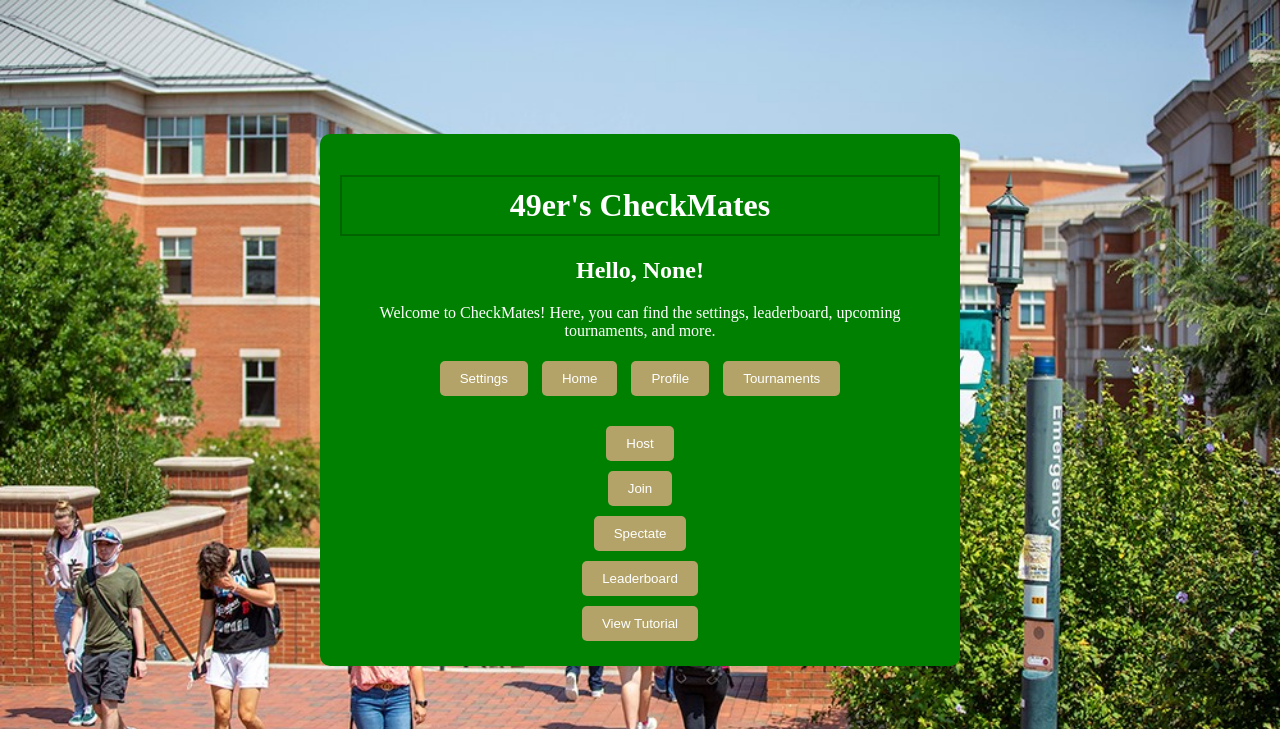
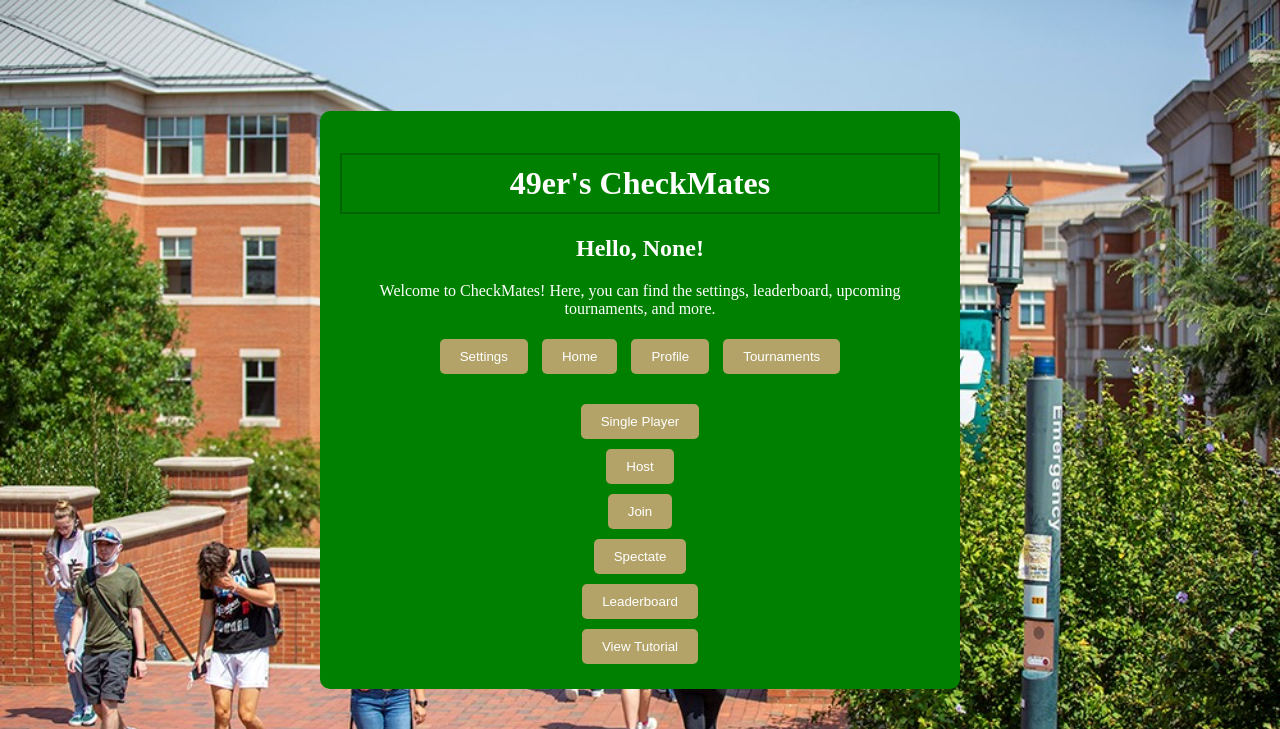
Before and after one commit to SeanDaBlack/checkmasters, a Flask app: page /home in a window 1280 px wide. Shown: the top 729 px of the page. Run offline with Flask 2, Linux system fonts and the light colour scheme.

Commit message:
added single player button

```diff
--- a/templates/home.html
+++ b/templates/home.html
@@ -20,6 +20,7 @@
         </div>
         <div class="navigation">
             <div class="vertical-buttons">
+                <a href="/1player"><button class="button singlePlayer-button">Single Player</button></a>
                 <a href="/host"><button class="button player1-button">Host</button></a>
                 <a href="/join"><button class="button player2-button">Join</button></a>
                 <a href="/spectate"><button class="button spectate-button">Spectate</button></a>
```
